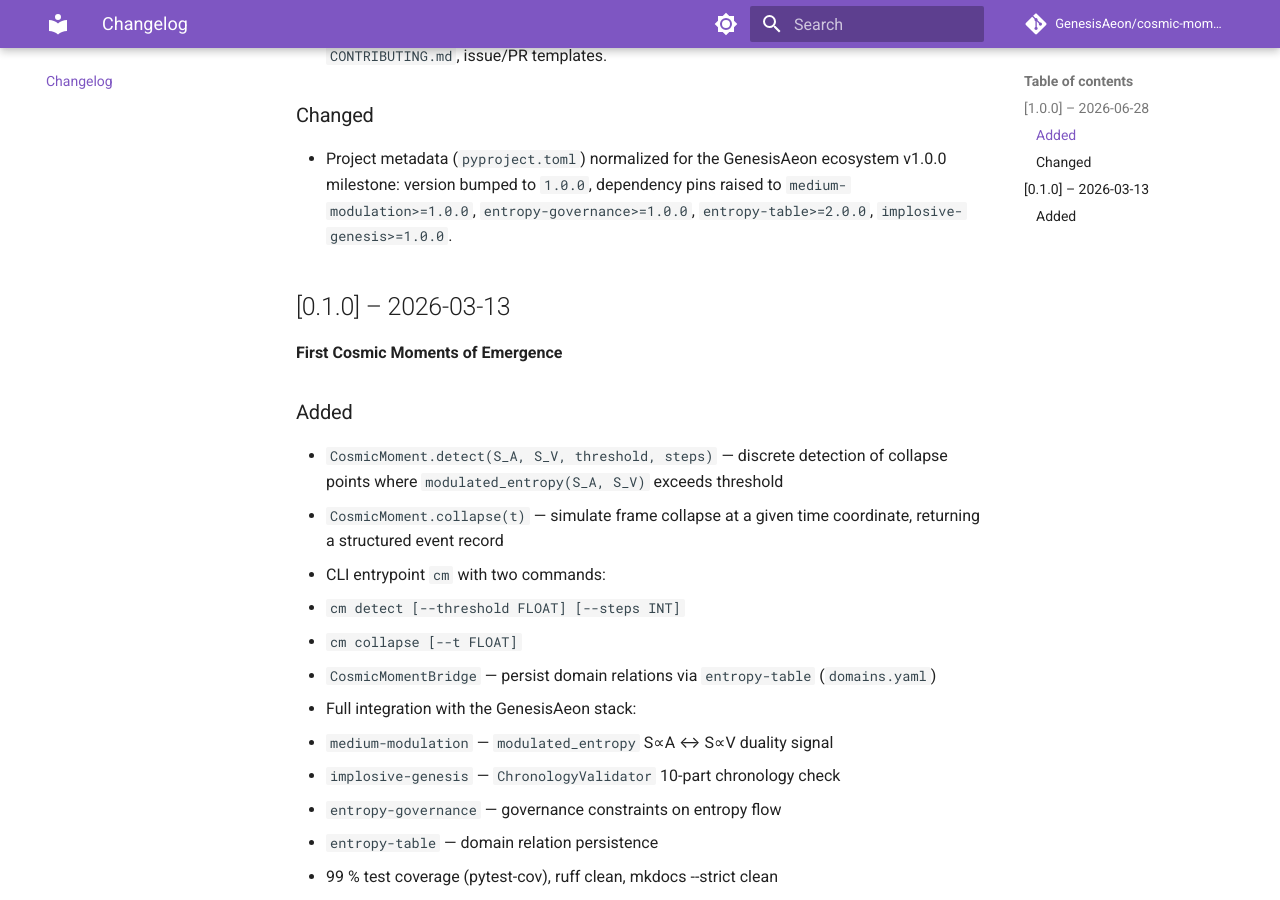
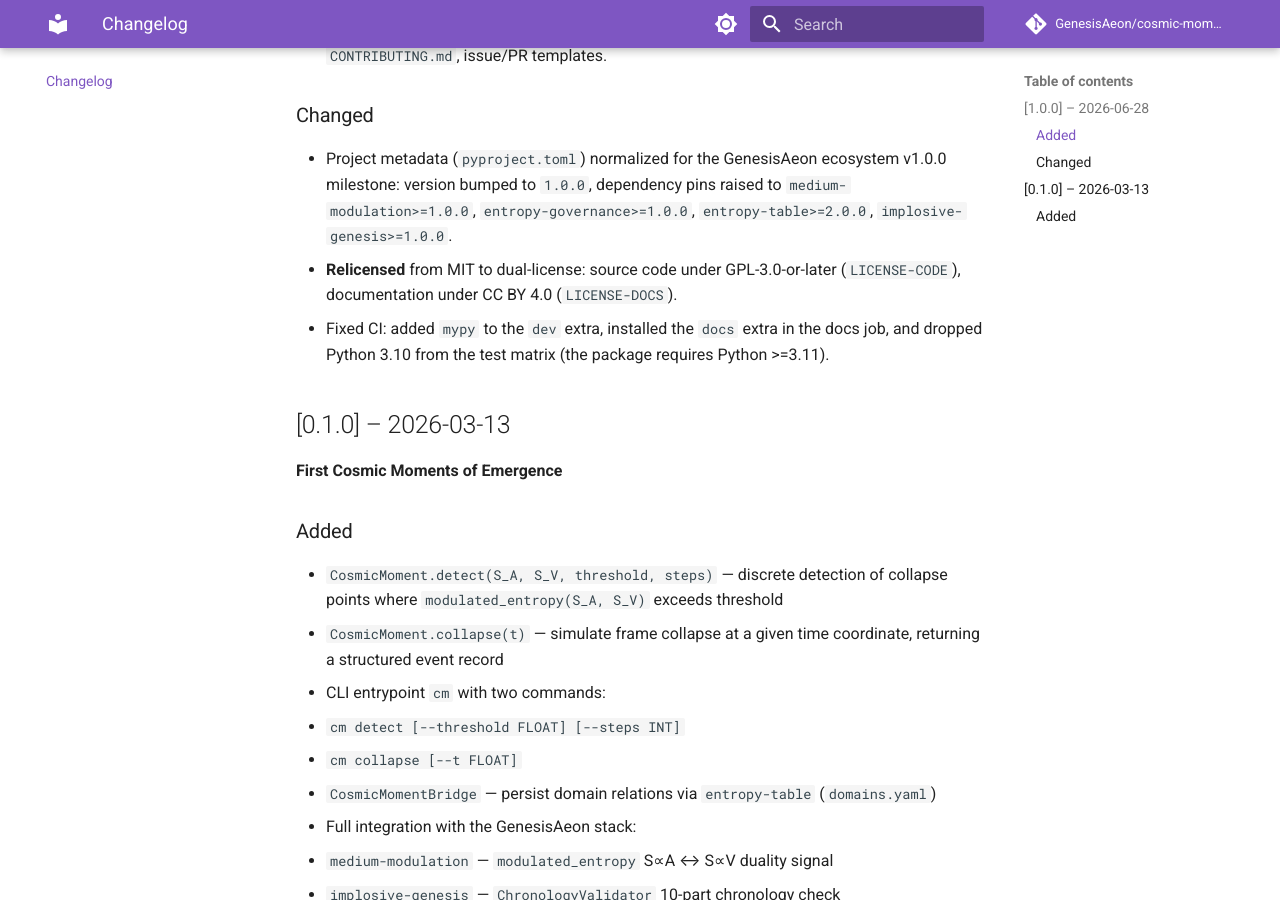
Before and after one commit to GenesisAeon/cosmic-moment, an MkDocs documentation site: the page built from docs/changelog.md, in a window 1280 px wide and 900 px high, scrolled down 399 px. Built offline with MkDocs 1.6.1 and Material for MkDocs 9.7.7, drawn with Linux system fonts in a browser that asks for light colours; comment, search, counter and statistics services are not loaded.

Commit message:
chore: dual-license (GPL-3.0-or-later code / CC BY 4.0 docs) and fix CI
- Relicense from MIT to dual license: source code under
  GPL-3.0-or-later (LICENSE-CODE), documentation under CC BY 4.0
  (LICENSE-DOCS). LICENSE now explains which file category each
  license covers.
- Update pyproject.toml license field/classifier, .zenodo.json,
  README, and docs/index.md license badges accordingly.
- Fix pre-existing CI failures: add mypy to the dev extra, install
  the docs extra in the docs job, drop Python 3.10 from the test
  matrix (package requires >=3.11).

```diff
--- a/CHANGELOG.md
+++ b/CHANGELOG.md
@@ -17,6 +17,12 @@ All notable changes to `cosmic-moment` are documented here.
   ecosystem v1.0.0 milestone: version bumped to `1.0.0`, dependency pins
   raised to `medium-modulation>=1.0.0`, `entropy-governance>=1.0.0`,
   `entropy-table>=2.0.0`, `implosive-genesis>=1.0.0`.
+- **Relicensed** from MIT to dual-license: source code under
+  GPL-3.0-or-later (`LICENSE-CODE`), documentation under CC BY 4.0
+  (`LICENSE-DOCS`).
+- Fixed CI: added `mypy` to the `dev` extra, installed the `docs` extra
+  in the docs job, and dropped Python 3.10 from the test matrix (the
+  package requires Python >=3.11).
 
 ## [0.1.0] – 2026-03-13
 
--- a/pyproject.toml
+++ b/pyproject.toml
@@ -4,13 +4,13 @@ version = "1.0.0"
 description = "Discrete moments of cosmic emergence - the singular points where modulated entropy duality collapses into conscious frames."
 readme = "README.md"
 requires-python = ">=3.11"
-license = {text = "MIT"}
+license = {text = "GPL-3.0-or-later"}
 authors = [{name = "GenesisAeon Team", email = "team@genesisaeon.org"}]
 keywords = ["entropy", "emergence", "cosmology", "modulation", "consciousness"]
 classifiers = [
     "Development Status :: 5 - Production/Stable",
     "Intended Audience :: Science/Research",
-    "License :: OSI Approved :: MIT License",
+    "License :: OSI Approved :: GNU General Public License v3 or later (GPLv3+)",
     "Programming Language :: Python :: 3",
     "Programming Language :: Python :: 3.11",
     "Programming Language :: Python :: 3.12",
@@ -28,7 +28,7 @@ dependencies = [
 ]
 
 [project.optional-dependencies]
-dev = ["pytest>=8.0", "pytest-cov>=5.0", "ruff>=0.9"]
+dev = ["pytest>=8.0", "pytest-cov>=5.0", "ruff>=0.9", "mypy>=1.13"]
 docs = ["mkdocs>=1.6", "mkdocstrings[python]>=0.27", "mkdocs-material>=9.6"]
 
 [project.scripts]
```
Also changed, not shown: README.md (+11 -1 lines), docs/index.md (+2 -1 lines), .zenodo.json, 4 other files.
